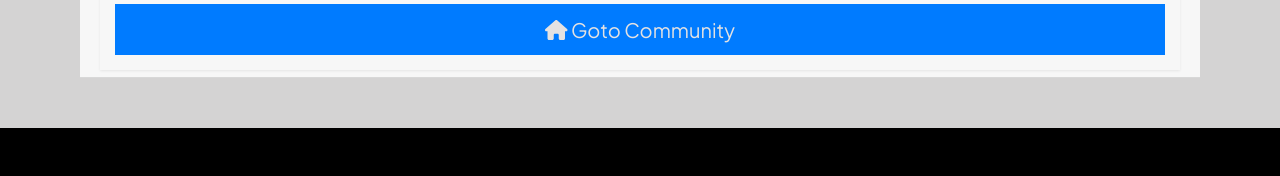
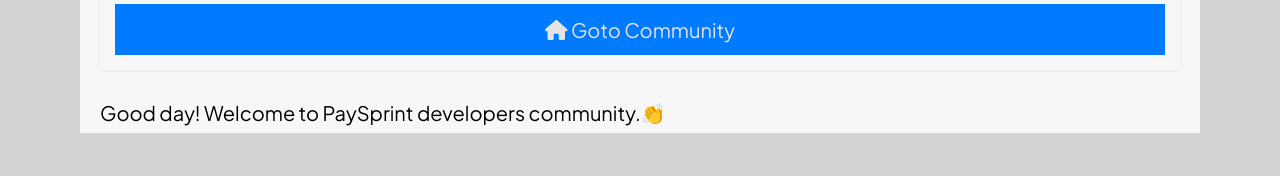
Before and after one commit to adejosh01/paysprint-estore, a React (Create React App) app: page /askquestions in a window 1280 px wide. Shown: the part 241-417 px from the top of the page. Built offline with nearby package versions, Linux system fonts and the light colour scheme; no server answers.

Commit message:
padding for the first section adjusted

```diff
--- a/src/pages/askQuestions/askquestions.jsx
+++ b/src/pages/askQuestions/askquestions.jsx
@@ -27,6 +27,10 @@
                         <button> <FontAwesomeIcon icon={faHome} /> Goto Community </button>
                     </div>
 
+                    <div className="real-section">
+                        <p className="welcome"> Good day! Welcome to PaySprint developers community.👏 </p>
+                    </div>
+
                 </div>
             </div>
         </section>
--- a/src/pages/askQuestions/askquestions.styles.scss
+++ b/src/pages/askQuestions/askquestions.styles.scss
@@ -19,11 +19,9 @@
       color: #2d334a;
       margin-bottom: 3.2rem;
     }
-    section {
-        padding: 5rem 8rem;
-    }
 
     section.askquestions {
+        padding: 5rem 8rem;
         background-color: #d4d3d3;
         .big-title {
             padding: 15px;
@@ -56,6 +54,14 @@
                         width: 100%;
                     }
                 }
+                .real-section {
+                    display: flex;
+                    flex-direction: column;
+                    gap: 3rem;
+                    .welcome {
+                        margin-top: 3rem;
+                    }
+                }
 
             }
         }
--- a/src/pages/community/community.styles.scss
+++ b/src/pages/community/community.styles.scss
@@ -19,11 +19,8 @@
       color: #2d334a;
       margin-bottom: 3.2rem;
     }
-    section {
+    section.community {
         padding: 5rem 8rem;
-    }
-
-    section.community {
         background-color: #d4d3d3;
         .big-title {
             padding: 15px;
--- a/src/pages/estoreDashboard/estore.homepage.jsx
+++ b/src/pages/estoreDashboard/estore.homepage.jsx
@@ -106,7 +106,7 @@
   return (
     <div className="estore-container">
 
-        <section className="getallprods">
+        <section className="getallprods" style={{ padding: 'unset' }}>
             <div className="allprodsImage">
               <img src={"assets/images/estore/rectangle-480.png"} alt="allprods" />
               <img src={"assets/images/estore/rectangle-490.png"} alt="allprods" />
--- a/src/pages/estoreDashboard/estore.homepage.scss
+++ b/src/pages/estoreDashboard/estore.homepage.scss
@@ -25,6 +25,10 @@
 
     p {
       font-family: plus jakarta sans;
+    }
+
+    section :first {
+      padding: unset;
     }
 
     section.getallprods {
```
